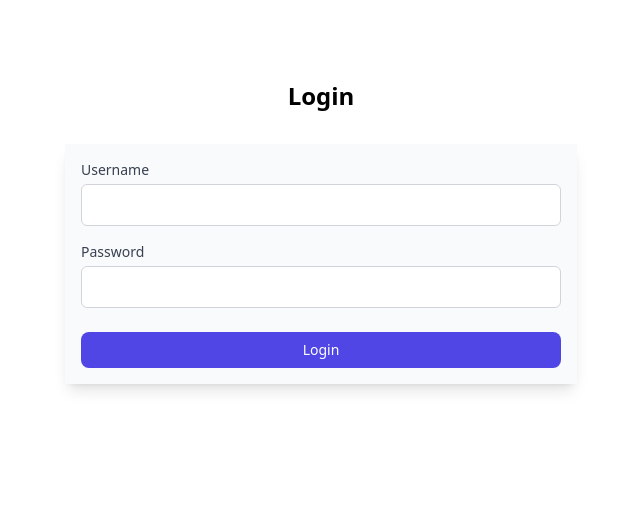
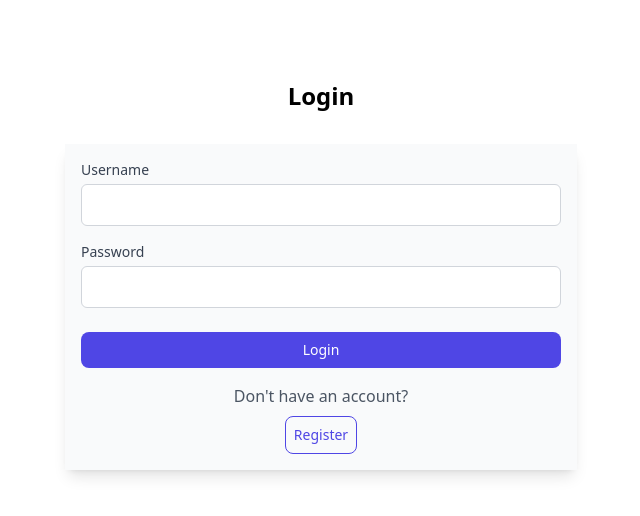
Before and after one commit to UC1000-Adpro-C1/frontend, a Next.js app: page /login in a window 1280 px wide. Shown: the top 516 px of the page, without its empty margins (319-959 px from the left). Built offline with nearby package versions, Linux system fonts and the light colour scheme.

Commit message:
dont have an account?

```diff
--- a/components/auth/LoginForm.tsx
+++ b/components/auth/LoginForm.tsx
@@ -25,7 +25,9 @@ const UserLoginForm: React.FC<UserLoginFormProps> = ({ onSubmit }) => {
     const { name, value } = e.target;
     setFormData(prevState => ({ ...prevState, [name]: value }));
   };
-
+  const handleRegisterRedirect = () => {
+    router.push('/register');
+  };
   const handleSubmit = async (e: React.FormEvent) => {
     e.preventDefault();
     console.log("Submitting the following data:", JSON.stringify(formData));
@@ -89,6 +91,12 @@ const UserLoginForm: React.FC<UserLoginFormProps> = ({ onSubmit }) => {
             </div>
             {error && <p className="text-red-500">{error}</p>}
             <button type="submit" className="w-full p-2 text-sm font-medium text-white bg-indigo-600 rounded-lg hover:bg-indigo-700">Login</button>
+            <div className="mt-4 text-center">
+              <p className="text-gray-600">Don't have an account?</p>
+              <button type="button" onClick={handleRegisterRedirect} className="mt-2 p-2 text-sm font-medium text-indigo-600 border border-indigo-600 rounded-lg hover:bg-indigo-50">
+                Register
+              </button>
+            </div>
           </form>
         </div>
       </div>
```
